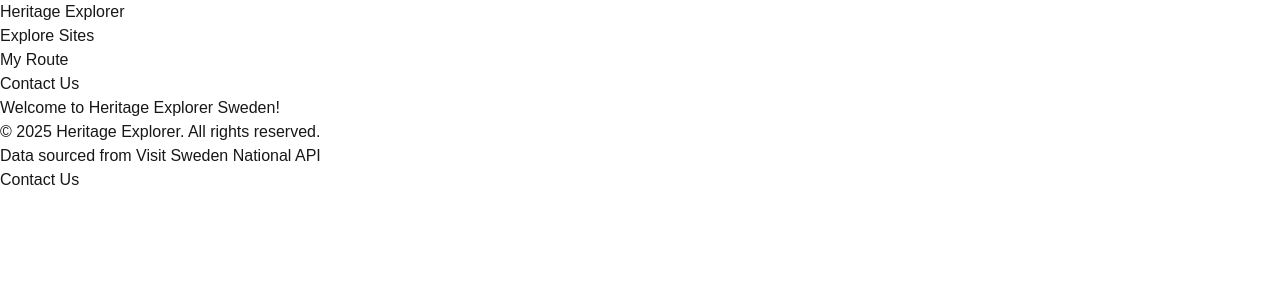
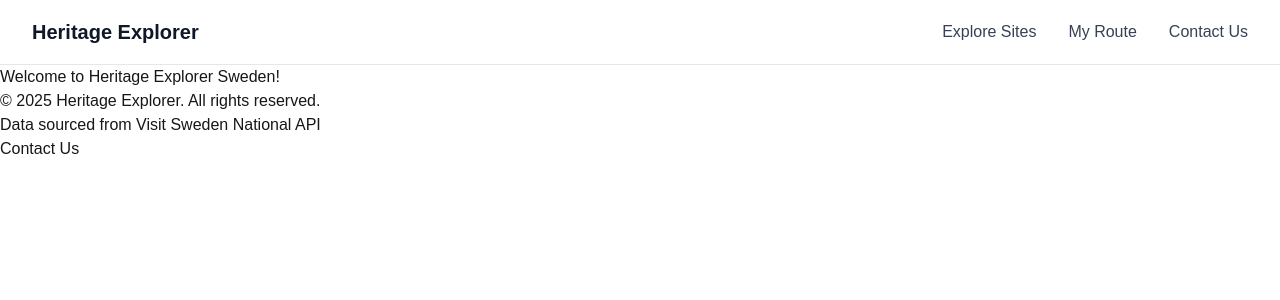
Before and after one commit to Sain49/heritage-explorer-swe, a Next.js app: page / in a window 1280 px wide. Shown: the top 300 px of the page. Built offline with nearby package versions, Linux system fonts and the light colour scheme.

Commit message:
add basic styling for global header

```diff
--- a/components/header.tsx
+++ b/components/header.tsx
@@ -2,25 +2,44 @@ import Link from "next/link";
 
 export default function Header() {
   return (
-    <header>
-      <div>
-        <h1>
-          <Link href="/">Heritage Explorer</Link>
+    <header className="bg-white border-b border-gray-200">
+      <div className="max-w-7xl mx-auto px-4 sm:px-6 lg:px-8">
+        <div className="flex justify-between items-center h-16">
+          <h1 className="text-xl font-bold text-gray-900">
+            <Link href="/" className="hover:text-blue-600 transition-colors">
+              Heritage Explorer
+            </Link>
           </h1>
           <nav>
-          <ul>
+            <ul className="flex space-x-8">
               <li>
-              <Link href="/site-explorer">Explore Sites</Link>
+                <Link
+                  href="/site-explorer"
+                  className="text-gray-700 hover:text-blue-600 transition-colors font-medium"
+                >
+                  Explore Sites
+                </Link>
               </li>
               <li>
-              <Link href="/my-route">My Route</Link>
+                <Link
+                  href="/my-route"
+                  className="text-gray-700 hover:text-blue-600 transition-colors font-medium"
+                >
+                  My Route
+                </Link>
               </li>
               <li>
-              <Link href="/contact-us">Contact Us</Link>
+                <Link
+                  href="/contact-us"
+                  className="text-gray-700 hover:text-blue-600 transition-colors font-medium"
+                >
+                  Contact Us
+                </Link>
               </li>
             </ul>
           </nav>
         </div>
+      </div>
     </header>
   );
 }
```
Lines whose indentation alone changed are shown as unchanged.
